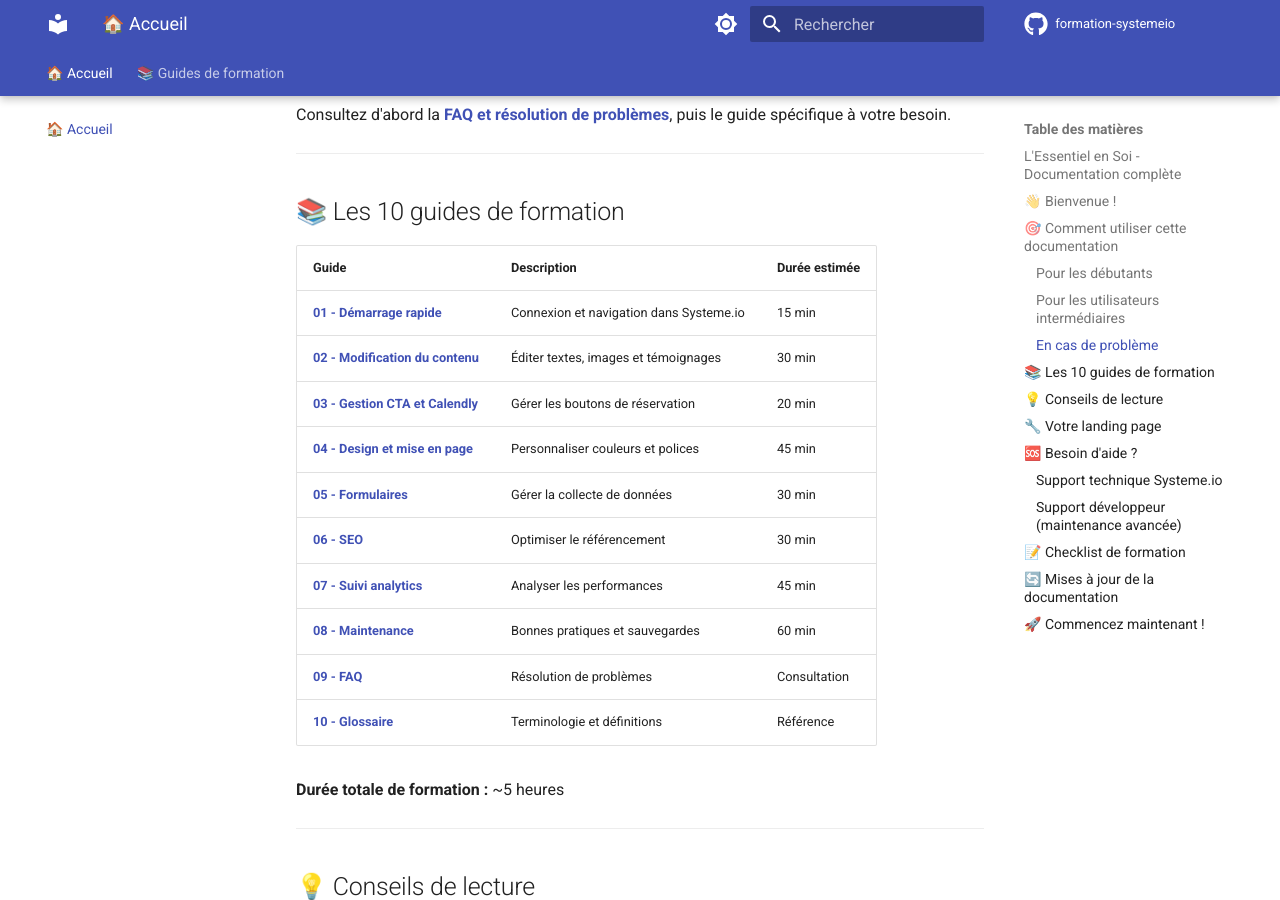
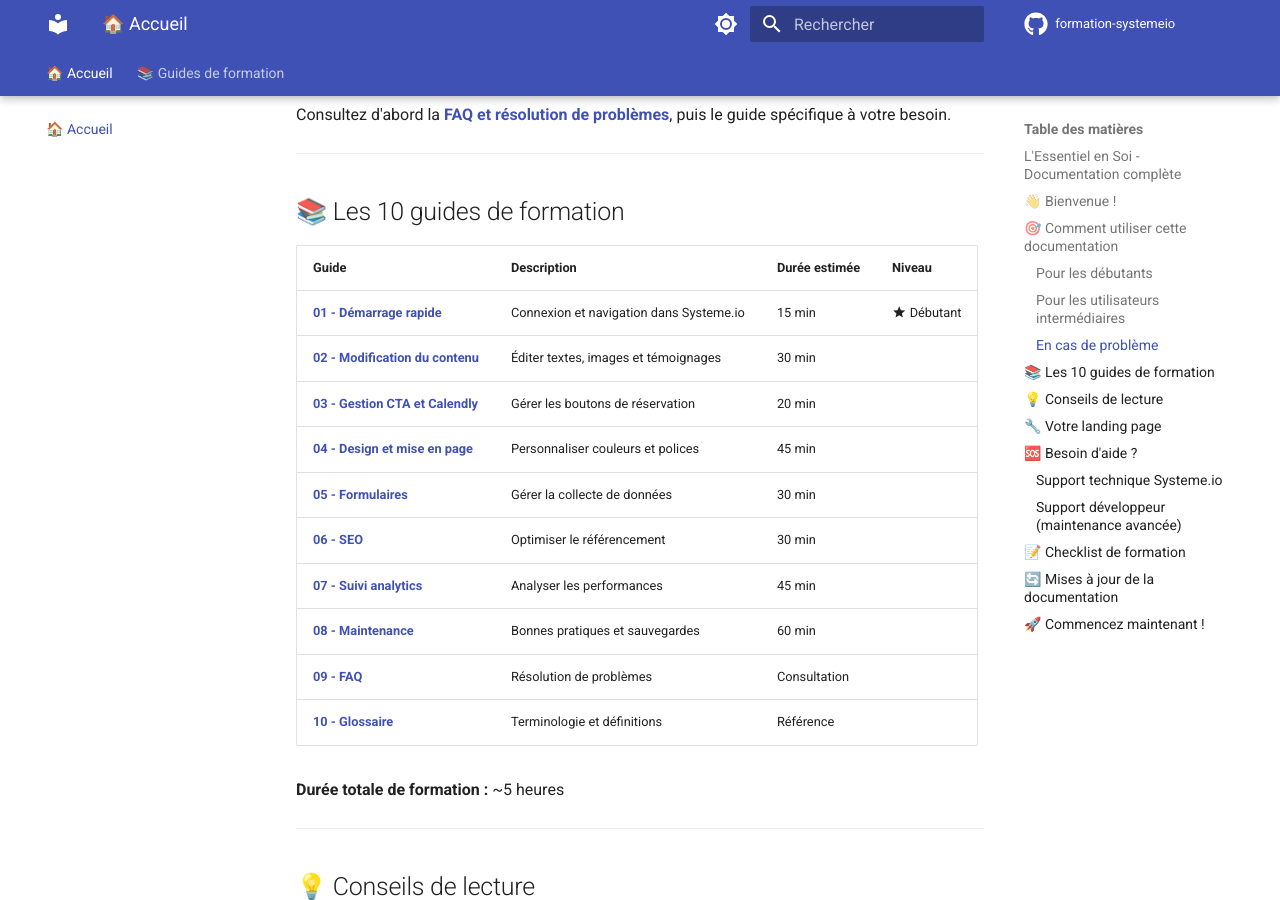
Before and after one commit to Mehdisback/formation-systemio, an MkDocs documentation site: the page built from docs/index.md, in a window 1280 px wide and 900 px high, scrolled down 859 px. Built offline with MkDocs 1.6.1 and Material for MkDocs 9.7.7, drawn with Linux system fonts in a browser that asks for light colours; comment, search, counter and statistics services are not loaded.

Commit message:
Update index.md

```diff
--- a/docs/index.md
+++ b/docs/index.md
@@ -40,8 +40,8 @@
 
 ## 📚 Les 10 guides de formation
 
-| Guide | Description | Durée estimée |
-|-------|-------------|---------------|
+| Guide | Description | Durée estimée | Niveau |
+|-------|-------------|---------------|--------|
 | **[01 - Démarrage rapide](01-GUIDE-DEMARRAGE-RAPIDE.md)** | Connexion et navigation dans Systeme.io | 15 min | :material-star: Débutant
 | **[02 - Modification du contenu](02-MODIFICATION-CONTENU.md)** | Éditer textes, images et témoignages | 30 min |
 | **[03 - Gestion CTA et Calendly](03-GESTION-CTA-CALENDLY.md)** | Gérer les boutons de réservation | 20 min |
```
